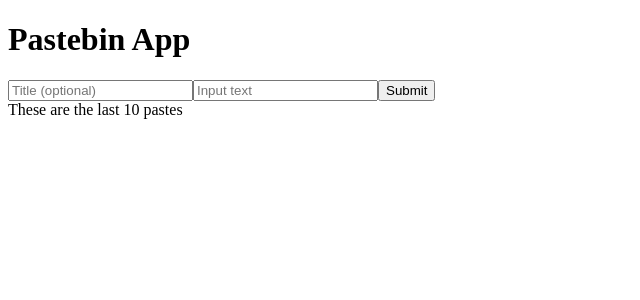
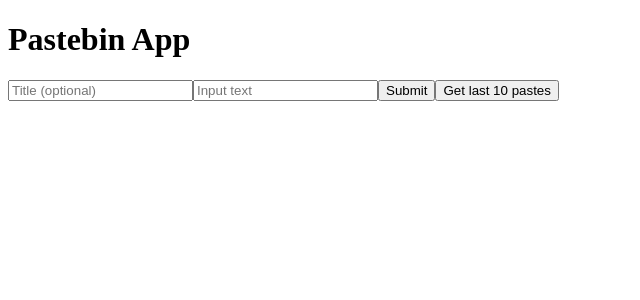
Before and after one commit to mat-academy/Mat-AnnaZeri-Pastebin-Frontend, a React (Create React App) app: page / in a window 1280 px wide. Shown: the top 300 px of the page, without its empty margins (0-640 px from the left). Built offline with nearby package versions, Linux system fonts and the light colour scheme; the HTML template or start-up script is replaced by a standard one.

Commit message:
added data return button

```diff
--- a/src/App.tsx
+++ b/src/App.tsx
@@ -2,12 +2,12 @@ import { useState } from "react";
 
 interface Pastes {
   title: string;
-  paste_text: string;
+  summary: string;
 }
 
 function App(): JSX.Element {
   const [state, setState] = useState({ title: "", paste_text: "" });
-  const [pastes, setPastes] = useState<Pastes[]>();
+  const [pastes, setPastes] = useState<Pastes[]>([]);
 
   const handleChange = (event: { target: { name: string; value: string } }) => {
     const { name, value } = event.target;
@@ -45,7 +45,16 @@ function App(): JSX.Element {
         name="paste_text"
       />
       <button onClick={handleClick}>Submit</button>
-      <div onChange={handleGetPastes}>These are the last 10 pastes</div>
+      <button onClick={handleGetPastes}>Get last 10 pastes</button>
+      <div>
+        {pastes.map ((paste, id) => {
+          return (
+            <div key = {id}>
+              {paste.title + ", " + paste.summary}
+            </div>
+          );
+        })}
+      </div>
     </>
   );
 }
```
